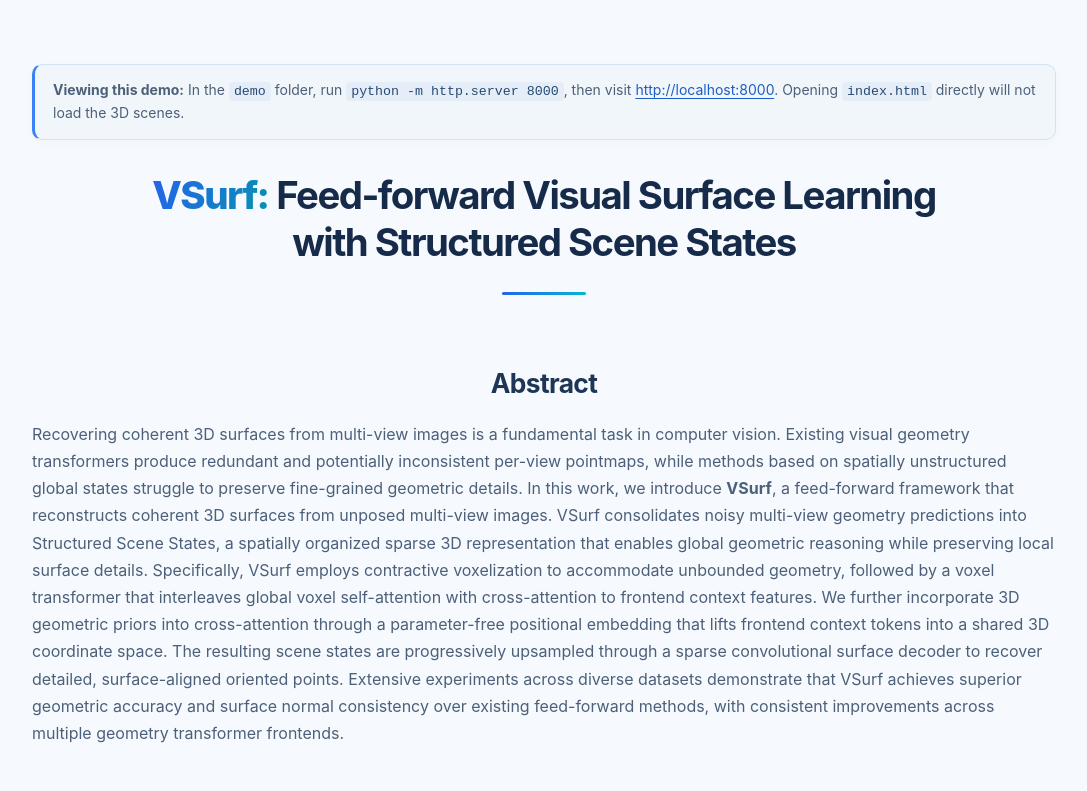
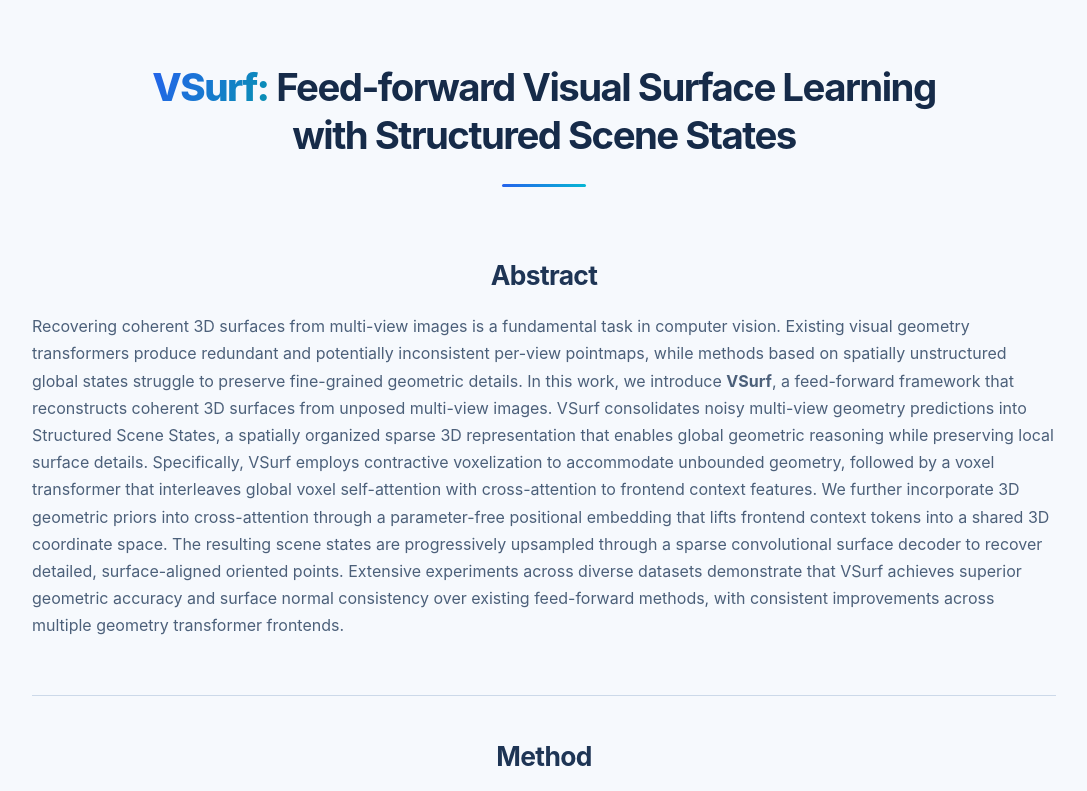
Before and after one commit to wzpscott/VSurf-Page-Temp, a plain HTML site: page index.html in a window 1280 px wide. Shown: the top 791 px of the page, without its empty margins (96-1183 px from the left). Drawn offline with nearby package versions, Linux system fonts and the light colour scheme; no server answers.

Commit message:
Remove demo viewing reminder

```diff
--- a/index.html
+++ b/index.html
@@ -12,9 +12,6 @@
 </head>
 <body>
   <main>
-    <aside class="access-notice" aria-label="How to open this demo">
-      <p><strong>Viewing this demo:</strong> In the <code>demo</code> folder, run <code>python -m http.server 8000</code>, then visit <a href="http://localhost:8000">http://localhost:8000</a>. Opening <code>index.html</code> directly will not load the 3D scenes.</p>
-    </aside>
     <header class="paper-title"><h1><span>VSurf:</span> Feed-forward Visual Surface Learning<br class="wide-break"> with Structured Scene States</h1></header>
     <section class="abstract" aria-labelledby="abstract-title">
       <div class="section-heading"><h2 id="abstract-title">Abstract</h2></div>
```
